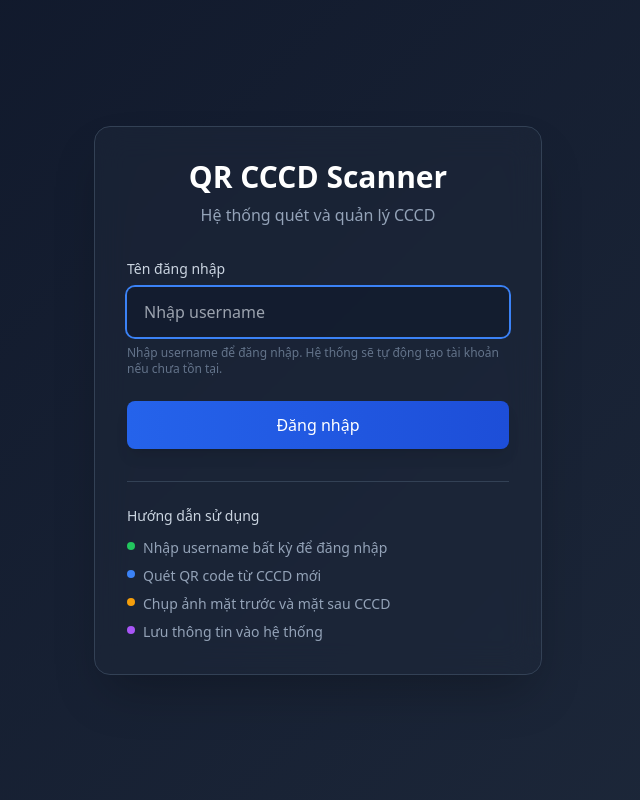
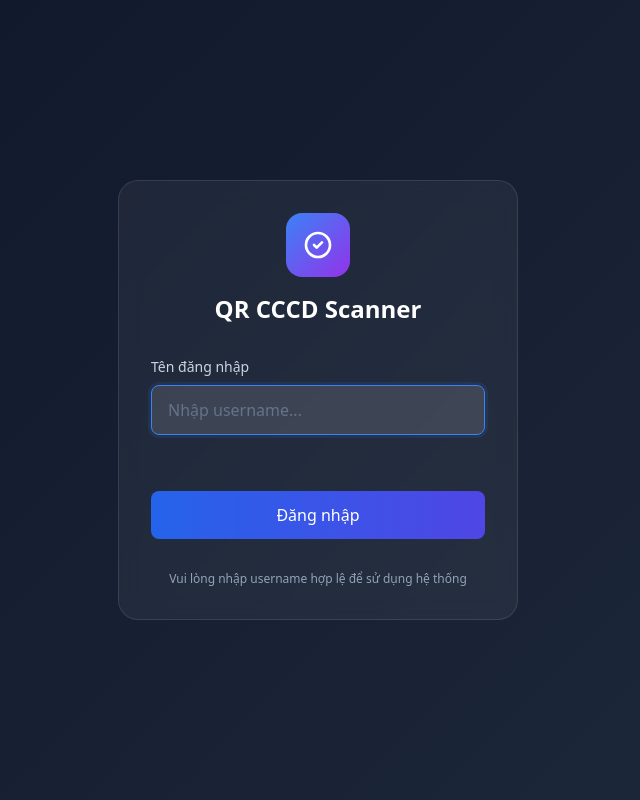
Before and after one commit to nhanlee/qr-cccd-scanner, a Flask app: page /login in a window 1280 px wide. Shown: the whole page, without its empty margins (322-962 px from the left). Run offline with Flask 2, Linux system fonts and the light colour scheme; some libraries are stand-ins or nearby versions.

Commit message:
update20251204

```diff
--- a/app.py
+++ b/app.py
@@ -1,6 +1,5 @@
 import os
 import base64
-import json
 from datetime import datetime
 from PIL import Image
 from flask import Flask, render_template, request, jsonify, send_from_directory, redirect, url_for, session
@@ -83,9 +82,6 @@ def init_db():
         `front_image` VARCHAR(255),
         `back_image` VARCHAR(255),
         `face_cropped` VARCHAR(255),
-        `ethnicity` VARCHAR(100),
-        `religion` VARCHAR(100),
-        `hometown` VARCHAR(255),
         `created_at` TIMESTAMP DEFAULT CURRENT_TIMESTAMP
     ) ENGINE=InnoDB DEFAULT CHARSET=utf8mb4;
     """)
@@ -94,18 +90,6 @@ def init_db():
     conn.close()
 
 init_db()
-
-# -------------------------
-# CITIZENID RECOGNITION
-# -------------------------
-try:
-    from citizenID_recognition import CitizenID
-    citizen_id_reader = CitizenID()
-    use_citizenid = True
-    app.logger.info("✅ Đã tải citizenID_recognition thành công")
-except ImportError as e:
-    use_citizenid = False
-    app.logger.warning(f"❌ Không thể tải citizenID_recognition: {e}")
 
 # -------------------------
 # YOLO FACE DETECTOR
@@ -143,90 +127,26 @@ def crop_face_using_yolo(img_path, save_path):
         return False
 
 # -------------------------
-# HELPERS: PARSE QR với citizenID_recognition
+# HELPERS: PARSE QR
 # -------------------------
-def parse_cccd_with_citizenid(image_data):
-    """Parse CCCD QR code using citizenID_recognition library"""
-    if not use_citizenid:
-        return None, "citizenID_recognition không khả dụng"
-
-    try:
-        # Decode base64 image
-        if "," in image_data:
-            image_data = image_data.split(",")[1]
-
-        # Convert base64 to image file
-        import tempfile
-        import uuid
-
-        # Tạo file tạm
-        temp_filename = f"/tmp/{uuid.uuid4()}.jpg"
-        with open(temp_filename, "wb") as f:
-            f.write(base64.b64decode(image_data))
-
-        # Sử dụng citizenID_recognition để đọc CCCD
-        result = citizen_id_reader.recognition(temp_filename)
-
-        # Xóa file tạm
-        try:
-            os.remove(temp_filename)
-        except:
-            pass
-
-        app.logger.info(f"CitizenID Recognition result: {result}")
-
-        if not result or 'id' not in result:
-            return None, "Không thể đọc thông tin từ CCCD"
-
-        # Parse date formats
-        def parse_date(date_str):
-            if not date_str:
-                return None
-            for fmt in ("%d/%m/%Y", "%Y-%m-%d", "%d-%m-%Y"):
-                try:
-                    return datetime.strptime(date_str, fmt).date()
-                except:
-                    continue
-            return None
-
-        # Extract and format data
-        dob = parse_date(result.get('dob', ''))
-        issue_date = parse_date(result.get('issue_date', ''))
-
-        parsed_data = {
-            "cccd_moi": result.get('id', '').strip(),
-            "cmnd_cu": result.get('old_id', '').strip() if 'old_id' in result else '',
-            "name": result.get('name', '').strip(),
-            "dob": dob.isoformat() if dob else "",
-            "gender": result.get('gender', '').strip(),
-            "address": result.get('address', '').strip(),
-            "issue_date": issue_date.isoformat() if issue_date else "",
-            "ethnicity": result.get('ethnicity', '').strip(),
-            "religion": result.get('religion', '').strip(),
-            "hometown": result.get('hometown', '').strip()
-        }
-
-        return parsed_data, None
-
-    except Exception as e:
-        app.logger.error(f"CitizenID recognition error: {str(e)}")
-        return None, f"Lỗi đọc CCCD: {str(e)}"
-
 def parse_qr_text(qr_text: str):
-    """Fallback parser for QR text"""
     if not qr_text:
         return None, "QR code trống"
 
+    # Loại bỏ khoảng trắng đầu cuối
     qr_text = qr_text.strip()
 
+    # Kiểm tra định dạng cơ bản: có chứa ký tự "|"
     if "|" not in qr_text:
-        return None, "QR không đúng định dạng CCCD"
+        return None, "QR không đúng định dạng CCCD (thiếu ký tự '|')"
 
     parts = qr_text.split("|")
 
+    # Định dạng CCCD thường có ít nhất 7 phần
     if len(parts) < 7:
         return None, f"QR thiếu thông tin. Cần 7 phần, chỉ có {len(parts)} phần"
 
+    # Kiểm tra từng phần
     for i, part in enumerate(parts[:7]):
         if not part.strip():
             return None, f"Phần thông tin thứ {i+1} bị trống"
@@ -286,6 +206,7 @@ def login():
         conn = get_db_connection()
         cur = conn.cursor()
 
+        # Kiểm tra user có tồn tại không
         cur.execute("SELECT id, username, fullname FROM users WHERE username = %s", (username,))
         user = cur.fetchone()
 
@@ -317,7 +238,7 @@ def logout():
     session.clear()
     return redirect(url_for('login'))
 
-# 2) QUÉT QR với citizenID_recognition
+# 2) QUÉT QR
 @app.route("/scan_qr_image", methods=["POST"])
 def scan_qr_image():
     try:
@@ -327,20 +248,12 @@ def scan_qr_image():
 
         parsed = None
         error_msg = None
-        used_citizenid = False
 
-        # Ưu tiên sử dụng citizenID_recognition nếu có ảnh
-        if img_data and use_citizenid:
-            parsed, error_msg = parse_cccd_with_citizenid(img_data)
-            if parsed:
-                used_citizenid = True
-                app.logger.info("✅ Đã sử dụng citizenID_recognition để đọc CCCD")
-
-        # Nếu citizenID_recognition thất bại, thử qr_text
-        if not parsed and qr_text:
+        # Ưu tiên sử dụng qr_text trực tiếp từ scanner
+        if qr_text:
             parsed, error_msg = parse_qr_text(qr_text)
 
-        # Nếu vẫn không có, thử OpenCV QR code detection
+        # Nếu không có qr_text hoặc parse thất bại, thử decode từ ảnh
         if not parsed and not error_msg and img_data:
             try:
                 encoded = img_data.split(",")[1] if "," in img_data else img_data
@@ -363,7 +276,7 @@ def scan_qr_image():
             return jsonify({
                 "ok": False,
                 "msg": error_msg,
-                "reload": True
+                "reload": True  # Thêm flag để client biết reload scanner
             }), 400
 
         if not parsed:
@@ -385,8 +298,7 @@ def scan_qr_image():
             "ok": True,
             "data": parsed,
             "duplicate": bool(exists),
-            "msg": f"Đọc CCCD thành công với {'citizenID_recognition' if used_citizenid else 'QR code'}",
-            "method": "citizenid" if used_citizenid else "qrcode"
+            "msg": "Đọc QR thành công"
         })
 
     except Exception as e:
@@ -394,7 +306,7 @@ def scan_qr_image():
         return jsonify({
             "ok": False,
             "error": str(e),
-            "msg": "Lỗi xử lý CCCD",
+            "msg": "Lỗi xử lý QR",
             "reload": True
         }), 500
 
@@ -495,27 +407,11 @@ def save_cccd_record():
         conn = get_db_connection()
         cur = conn.cursor()
 
-        # Thêm các trường mới từ citizenID_recognition
         cur.execute("""
             INSERT INTO cccd_records
             (cccd_moi, cmnd_cu, name, dob, gender, address, issue_date, phone, user,
-             front_image, back_image, face_cropped, ethnicity, religion, hometown)
-            VALUES (%s, %s, %s, %s, %s, %s, %s, %s, %s, %s, %s, %s, %s, %s, %s)
-            ON DUPLICATE KEY UPDATE
-            cmnd_cu = VALUES(cmnd_cu),
-            name = VALUES(name),
-            dob = VALUES(dob),
-            gender = VALUES(gender),
-            address = VALUES(address),
-            issue_date = VALUES(issue_date),
-            phone = VALUES(phone),
-            user = VALUES(user),
-            front_image = VALUES(front_image),
-            back_image = VALUES(back_image),
-            face_cropped = VALUES(face_cropped),
-            ethnicity = VALUES(ethnicity),
-            religion = VALUES(religion),
-            hometown = VALUES(hometown)
+             front_image, back_image, face_cropped)
+            VALUES (%s, %s, %s, %s, %s, %s, %s, %s, %s, %s, %s, %s)
         """, (
             data.get("cccd_moi", ""),
             data.get("cmnd_cu", ""),
@@ -529,9 +425,6 @@ def save_cccd_record():
             front_file if front_exists else None,
             back_file if back_exists else None,
             face_file if face_exists else None,
-            data.get("ethnicity", ""),
-            data.get("religion", ""),
-            data.get("hometown", "")
         ))
 
         conn.commit()
@@ -542,6 +435,8 @@ def save_cccd_record():
 
     except mysql.connector.Error as err:
         app.logger.error(f"Database error: {err}")
+        if err.errno == 1062:  # Duplicate entry
+            return jsonify({"ok": False, "error": "CCCD đã tồn tại trong hệ thống"}), 400
         return jsonify({"ok": False, "error": f"Database error: {err}"}), 500
     except Exception as e:
         app.logger.error(f"Save record error: {str(e)}")
@@ -555,8 +450,7 @@ def get_records_by_user(username):
         cur = conn.cursor(dictionary=True)
 
         cur.execute("""
-            SELECT cccd_moi, cmnd_cu, name, dob, gender, address, issue_date, phone,
-                   front_image, back_image, face_cropped, ethnicity, religion, hometown, created_at
+            SELECT cccd_moi, name, dob, phone, front_image, back_image, face_cropped, created_at
             FROM cccd_records
             WHERE user = %s
             ORDER BY created_at DESC
@@ -569,8 +463,6 @@ def get_records_by_user(username):
         for record in records:
             if record['dob']:
                 record['dob'] = record['dob'].isoformat()
-            if record['issue_date']:
-                record['issue_date'] = record['issue_date'].isoformat()
             if record['created_at']:
                 record['created_at'] = record['created_at'].isoformat()
 
@@ -613,15 +505,6 @@ def get_users():
         app.logger.error(f"Get users error: {str(e)}")
         return jsonify({"ok": False, "error": str(e)}), 500
 
-# 9) KIỂM TRA CITIZENID RECOGNITION
-@app.route("/check_citizenid", methods=["GET"])
-def check_citizenid():
-    return jsonify({
-        "ok": True,
-        "available": use_citizenid,
-        "message": "citizenID_recognition sẵn sàng" if use_citizenid else "citizenID_recognition không khả dụng"
-    })
-
 # -------------------------
 if __name__ == "__main__":
     port = int(os.getenv("PORT", 5000))
--- a/requirements.txt
+++ b/requirements.txt
@@ -12,6 +12,3 @@ pandas==2.1.4
 ultralytics==8.3.25
 python-dotenv
 mysql-connector-python>=8.0.0
-
-# Thư viện citizenID_recognition từ GitHub
-git+https://github.com/nguyenhoangthienan/citizenID_recognition.git
--- a/templates/login.html
+++ b/templates/login.html
@@ -1,10 +1,13 @@
-<!DOCTYPE html>
+<!doctype html>
 <html lang="vi">
 <head>
-    <meta charset="UTF-8">
-    <meta name="viewport" content="width=device-width, initial-scale=1.0">
+  <meta charset="utf-8" />
+  <meta name="viewport" content="width=device-width,initial-scale=1" />
   <title>Đăng nhập - QR CCCD Scanner</title>
+
+  <!-- Tailwind CSS -->
   <script src="https://cdn.tailwindcss.com"></script>
+
   <style>
     body {
       background: linear-gradient(135deg, #0f172a 0%, #1e293b 100%);
@@ -12,138 +15,129 @@
       display: flex;
       align-items: center;
       justify-content: center;
+      padding: 1rem;
+    }
+
+    .login-card {
+      background: rgba(255, 255, 255, 0.05);
+      backdrop-filter: blur(10px);
+      border: 1px solid rgba(255, 255, 255, 0.1);
+      border-radius: 20px;
+      width: 100%;
+      max-width: 400px;
+    }
+
+    .login-input {
+      background: rgba(255, 255, 255, 0.08);
+      border: 1px solid rgba(255, 255, 255, 0.2);
+      transition: all 0.3s ease;
+    }
+
+    .login-input:focus {
+      background: rgba(255, 255, 255, 0.12);
+      border-color: #3b82f6;
+      box-shadow: 0 0 0 3px rgba(59, 130, 246, 0.1);
     }
   </style>
 </head>
-<body class="p-4">
-    <div class="max-w-md w-full">
-        <div class="bg-slate-800/50 backdrop-blur-lg rounded-2xl p-8 shadow-2xl border border-slate-700">
+<body>
+  <div class="login-card p-8">
+    <!-- Logo/Header -->
     <div class="text-center mb-8">
-                <h1 class="text-3xl font-bold text-white mb-2">QR CCCD Scanner</h1>
-                <p class="text-slate-400">Hệ thống quét và quản lý CCCD</p>
+      <div class="inline-flex items-center justify-center w-16 h-16 bg-gradient-to-br from-blue-500 to-purple-600 rounded-2xl mb-4">
+        <svg xmlns="http://www.w3.org/2000/svg" class="h-8 w-8 text-white" fill="none" viewBox="0 0 24 24" stroke="currentColor">
+          <path stroke-linecap="round" stroke-linejoin="round" stroke-width="2" d="M9 12l2 2 4-4m6 2a9 9 0 11-18 0 9 9 0 0118 0z" />
+        </svg>
+      </div>
+      <h1 class="text-2xl font-bold text-white">QR CCCD Scanner</h1>
     </div>
 
-            <form id="login-form" class="space-y-6">
+    <!-- Login Form -->
+    <form id="loginForm">
+      <div class="space-y-4">
         <div>
-                    <label for="username" class="block text-sm font-medium text-slate-300 mb-2">
-                        Tên đăng nhập
-                    </label>
-                    <input
-                        type="text"
-                        id="username"
-                        name="username"
+          <label class="block text-sm font-medium text-slate-300 mb-2">Tên đăng nhập</label>
+          <input type="text" id="username"
+                 class="login-input w-full px-4 py-3 rounded-lg text-white placeholder-slate-500 focus:outline-none"
+                 placeholder="Nhập username..."
+                 autocomplete="username"
                  required
-                        class="w-full px-4 py-3 bg-slate-900/50 border border-slate-700 rounded-lg text-white focus:outline-none focus:ring-2 focus:ring-blue-500 focus:border-transparent transition"
-                        placeholder="Nhập username"
-                        autocomplete="off"
-                    >
-                    <p class="text-xs text-slate-500 mt-2">
-                        Nhập username để đăng nhập. Hệ thống sẽ tự động tạo tài khoản nếu chưa tồn tại.
-                    </p>
+                 autofocus>
         </div>
 
-                <div id="login-message" class="hidden p-4 rounded-lg"></div>
+        <div id="login-status" class="text-sm text-center min-h-6"></div>
 
-                <button
-                    type="submit"
-                    id="btn-login"
-                    class="w-full py-3 bg-gradient-to-r from-blue-600 to-blue-700 hover:from-blue-700 hover:to-blue-800 text-white font-medium rounded-lg transition-all duration-300 shadow-lg hover:shadow-blue-500/25"
-                >
-                    <span id="btn-text">Đăng nhập</span>
-                    <span id="btn-loading" class="hidden">
-                        <svg class="animate-spin h-5 w-5 mx-auto text-white" xmlns="http://www.w3.org/2000/svg" fill="none" viewBox="0 0 24 24">
-                            <circle class="opacity-25" cx="12" cy="12" r="10" stroke="currentColor" stroke-width="4"></circle>
-                            <path class="opacity-75" fill="currentColor" d="M4 12a8 8 0 018-8V0C5.373 0 0 5.373 0 12h4zm2 5.291A7.962 7.962 0 014 12H0c0 3.042 1.135 5.824 3 7.938l3-2.647z"></path>
-                        </svg>
-                    </span>
+        <button type="submit" id="btn-login"
+                class="w-full py-3 bg-gradient-to-r from-blue-600 to-indigo-600 text-white font-medium rounded-lg hover:from-blue-700 hover:to-indigo-700 transition-all duration-300 focus:outline-none focus:ring-2 focus:ring-blue-500 focus:ring-offset-2 focus:ring-offset-slate-900">
+          Đăng nhập
         </button>
-            </form>
 
-            <div class="mt-8 pt-6 border-t border-slate-700">
-                <h3 class="text-sm font-medium text-slate-300 mb-3">Hướng dẫn sử dụng</h3>
-                <ul class="text-sm text-slate-400 space-y-2">
-                    <li class="flex items-start">
-                        <span class="inline-block w-2 h-2 bg-green-500 rounded-full mt-1 mr-2"></span>
-                        Nhập username bất kỳ để đăng nhập
-                    </li>
-                    <li class="flex items-start">
-                        <span class="inline-block w-2 h-2 bg-blue-500 rounded-full mt-1 mr-2"></span>
-                        Quét QR code từ CCCD mới
-                    </li>
-                    <li class="flex items-start">
-                        <span class="inline-block w-2 h-2 bg-amber-500 rounded-full mt-1 mr-2"></span>
-                        Chụp ảnh mặt trước và mặt sau CCCD
-                    </li>
-                    <li class="flex items-start">
-                        <span class="inline-block w-2 h-2 bg-purple-500 rounded-full mt-1 mr-2"></span>
-                        Lưu thông tin vào hệ thống
-                    </li>
-                </ul>
+        <div class="text-center text-sm text-slate-400 pt-4">
+          <p class="text-xs">Vui lòng nhập username hợp lệ để sử dụng hệ thống</p>
         </div>
       </div>
+    </form>
   </div>
 
   <script>
-        document.getElementById('login-form').onsubmit = async function(e) {
+    document.getElementById('loginForm').addEventListener('submit', async function(e) {
       e.preventDefault();
 
       const username = document.getElementById('username').value.trim();
-            const messageDiv = document.getElementById('login-message');
-            const btnText = document.getElementById('btn-text');
-            const btnLoading = document.getElementById('btn-loading');
-            const btnLogin = document.getElementById('btn-login');
+      const loginStatus = document.getElementById('login-status');
 
       if (!username) {
-                showMessage('Vui lòng nhập username', 'error');
+        loginStatus.innerHTML = '<p class="text-red-400">Vui lòng nhập username</p>';
         return;
       }
 
-            // Hiển thị loading
-            btnText.classList.add('hidden');
-            btnLoading.classList.remove('hidden');
+      // Thay đổi trạng thái nút
+      const btnLogin = document.getElementById('btn-login');
+      const originalText = btnLogin.textContent;
+      btnLogin.textContent = 'Đang đăng nhập...';
       btnLogin.disabled = true;
+
+      loginStatus.innerHTML = '<p class="text-yellow-400">Đang kiểm tra tài khoản...</p>';
 
       try {
         const response = await fetch('/login', {
           method: 'POST',
           headers: {
-                        'Content-Type': 'application/json'
+            'Content-Type': 'application/json',
           },
-                    body: JSON.stringify({ username: username })
+          body: JSON.stringify({ username })
         });
 
         const result = await response.json();
 
         if (result.ok) {
-                    showMessage('Đăng nhập thành công! Đang chuyển hướng...', 'success');
+          loginStatus.innerHTML = '<p class="text-green-400">Đăng nhập thành công! Đang chuyển hướng...</p>';
+
+          // Chuyển hướng sau 1 giây
           setTimeout(() => {
             window.location.href = '/';
           }, 1000);
         } else {
-                    showMessage(result.msg || 'Đăng nhập thất bại', 'error');
-                    btnText.classList.remove('hidden');
-                    btnLoading.classList.add('hidden');
+          loginStatus.innerHTML = `<p class="text-red-400">${result.msg || 'Đăng nhập thất bại'}</p>`;
+          btnLogin.textContent = originalText;
           btnLogin.disabled = false;
         }
-
       } catch (error) {
         console.error('Login error:', error);
-                showMessage('Lỗi kết nối máy chủ', 'error');
-                btnText.classList.remove('hidden');
-                btnLoading.classList.add('hidden');
+        loginStatus.innerHTML = '<p class="text-red-400">Lỗi kết nối máy chủ</p>';
+        btnLogin.textContent = originalText;
         btnLogin.disabled = false;
       }
-        };
+    });
 
-        function showMessage(message, type) {
-            const messageDiv = document.getElementById('login-message');
-            messageDiv.innerHTML = '';
-            messageDiv.className = `p-4 rounded-lg ${type === 'error' ? 'bg-red-900/30 text-red-300' : 'bg-green-900/30 text-green-300'}`;
-            messageDiv.textContent = message;
-            messageDiv.classList.remove('hidden');
+    // Cho phép nhấn Enter để đăng nhập
+    document.getElementById('username').addEventListener('keypress', function(e) {
+      if (e.key === 'Enter') {
+        document.getElementById('loginForm').dispatchEvent(new Event('submit'));
       }
+    });
 
-        // Auto-focus on username field
+    // Tự động focus vào input username
     document.getElementById('username').focus();
   </script>
 </body>
```
Also changed, not shown: templates/main.html (+15 -44 lines). Lines whose indentation alone changed are shown as unchanged.
